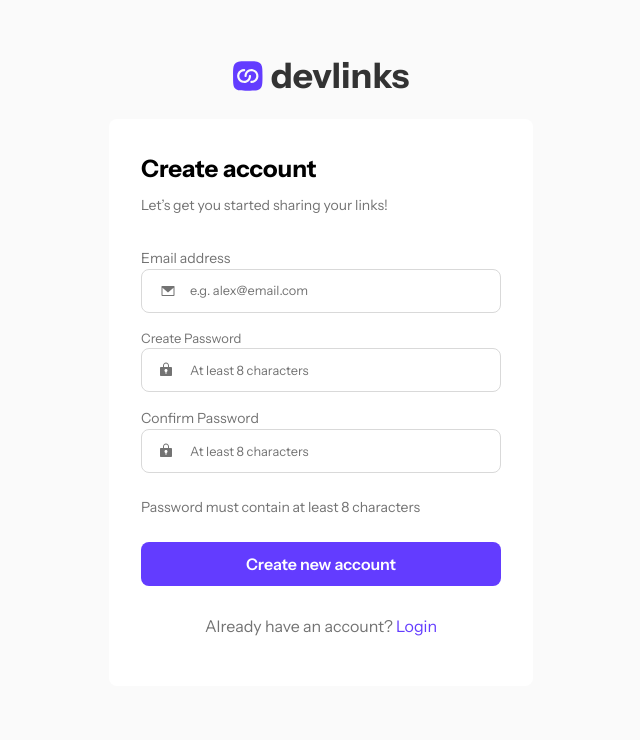
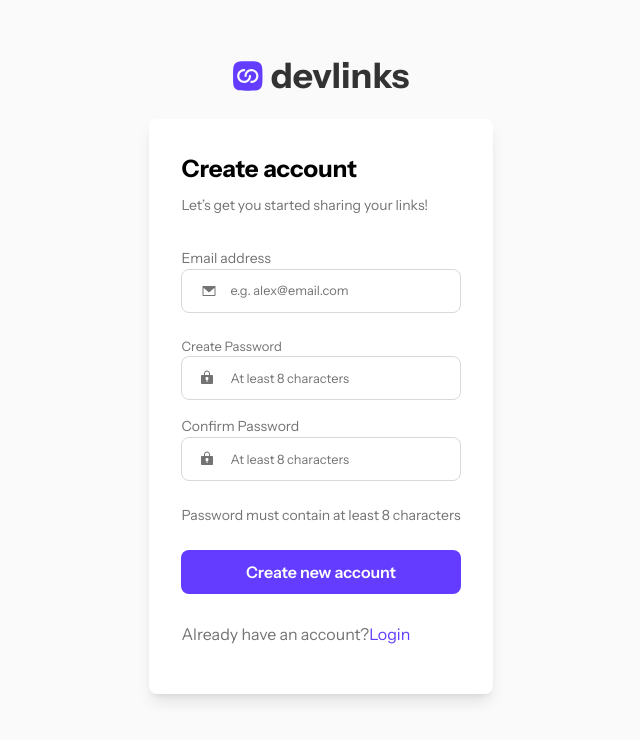
Before and after one commit to Emmadegreat/STAGE5, a Next.js app: page /register in a window 1280 px wide. Shown: the top 740 px of the page, without its empty margins (319-959 px from the left). Built offline with nearby package versions, Linux system fonts and the light colour scheme; no server answers.

Commit message:
profile section updated

```diff
--- a/src/app/globals.css
+++ b/src/app/globals.css
@@ -64,3 +64,9 @@ body {
   box-shadow: 0px 0px 32px 0px #633cff40;
   cursor: pointer;
 }
+
+.wrapper{
+  background-color: white;
+  width: 100% !important;
+  max-width: 448px;
+}
--- a/src/app/register/page.tsx
+++ b/src/app/register/page.tsx
@@ -105,15 +105,15 @@ const Register:FC=()=>{
           </svg>
           <h1 className='font-[700] ml-2 text-[2.2rem] text-[#333333]'>devlinks</h1>
         </div>
-        <section className='text-[1.4rem] flex flex-col bg-white rounded-lg px-8 py-8 mb-8'>
+        <section className='wrapper shadow-lg text-[1.4rem] flex flex-col bg-white rounded-lg px-8 py-8 mb-8'>
 
           <h1 className='font-[700] text-start text-[1.5rem]'>Create account</h1>
           <p className='text-[#737373] text-[14px] my-2'>Let’s get you started sharing your links!</p>
 
-          <div className='w-[360px] flex flex-col'>
-            <form onSubmit={handleRegister} className='mt-6'>
+          <div className='w-full flex flex-col'>
+            <form onSubmit={handleRegister} className='mt-6 w-full'>
 
-              <div className='flex flex-col'>
+              <div className='flex flex-col mb-2'>
                 <span className='text-[14px] text-[#737373]'>Email address</span>
                 <div  className='relative'>
 
@@ -197,11 +197,15 @@ const Register:FC=()=>{
               <button
                 type="submit"
                 className='p-2 mt-4 mb-3 w-full h-[44px] bg-[#633CFF] text-white text-[16px] font-[600] rounded-lg'
-              >Create new account
+              >
+                Create new account
               </button>
 
               <div className='text-[16px] font-[400] text-center my-4 text-[#737373]'>
-                Already have an account? <Link href="/login" className='text-[#633CFF]'>Login</Link>
+                <p className="flex sm:flex-row flex-col">
+                  <span>Already have an account?</span>
+                  <Link href="/login" className='text-[#633CFF] sm:mt-0 mt-2'>Login</Link>
+                </p>
               </div>
             </form>
           </div>
```
